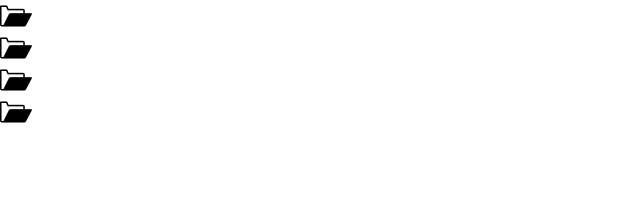
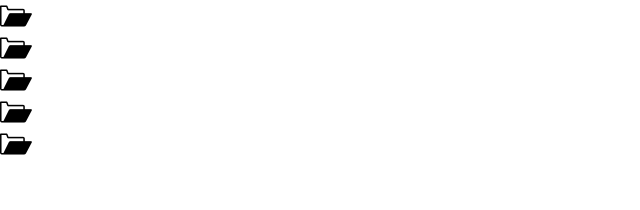
Before and after one commit to emilkjuka/to-do-list-svelte, a Svelte app in the folder to-do/: page / in a window 1280 px wide. Shown: the top 210 px of the page, without its empty margins (0-640 px from the left). Built offline with nearby package versions, Linux system fonts and the light colour scheme.

Commit message:
work in progress

```diff
--- a/to-do/index.html
+++ b/to-do/index.html
@@ -7,7 +7,7 @@
     <title>To-Do List Svelte</title>
   </head>
   <body>
-    <div class="h-full w-full " id="app"></div>
+    <div id="app" ></div>
     <script type="module" src="/src/main.ts"></script>
   </body>
 </html>
--- a/to-do/src/App.svelte
+++ b/to-do/src/App.svelte
@@ -2,6 +2,8 @@
   import Sidebar from "./components/Sidebar.svelte";
 </script>
 
-<Sidebar />
+<main>
+  <Sidebar />
+</main>
 
 <style></style>
--- a/to-do/src/components/IconSidebar.svelte
+++ b/to-do/src/components/IconSidebar.svelte
@@ -1,8 +1,9 @@
 <script lang="ts">
     export let imageSource;
+    export let addProps;
 </script>
 
-<div class="flex justify-center align-middle p-2 m-2 rounded-md">
+<div class="flex justify-center align-middle mb-2 rounded-md {addProps}">
     <img alt="img mis" src={imageSource}/>
 </div>
 
--- a/to-do/src/components/Sidebar.svelte
+++ b/to-do/src/components/Sidebar.svelte
@@ -2,10 +2,12 @@
     import IconSidebar from "./IconSidebar.svelte";
 </script>
 
-
-<div class="w-[72px] bg-gray-800">
-    <IconSidebar imageSource={"../../assets/folder.png"}></IconSidebar>
-    <IconSidebar imageSource={"../../assets/folder.png"}></IconSidebar>
-    <IconSidebar imageSource={"../../assets/folder.png"}></IconSidebar>
-    <IconSidebar imageSource={"../../assets/folder.png"}></IconSidebar>
+<div class="w-[72px] bg-purple-400">
+    <IconSidebar addProps={""} imageSource={"../../assets/folder.png"} />
+    <div class="p-2 mt-2">
+        <IconSidebar addProps={""} imageSource={"../../assets/folder.png"} />
+        <IconSidebar addProps={""} imageSource={"../../assets/folder.png"} />
+        <IconSidebar addProps={""} imageSource={"../../assets/folder.png"} />
+        <IconSidebar addProps={""} imageSource={"../../assets/folder.png"} />
+    </div>
 </div>
```
